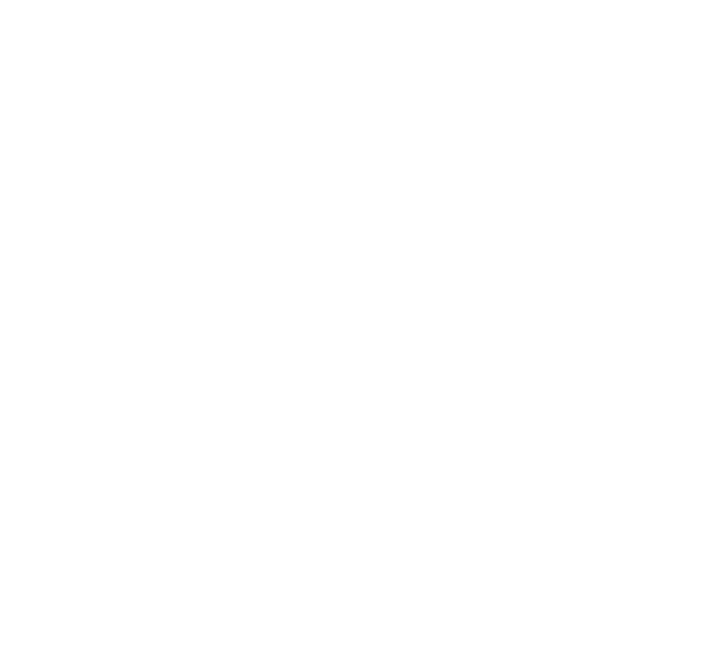
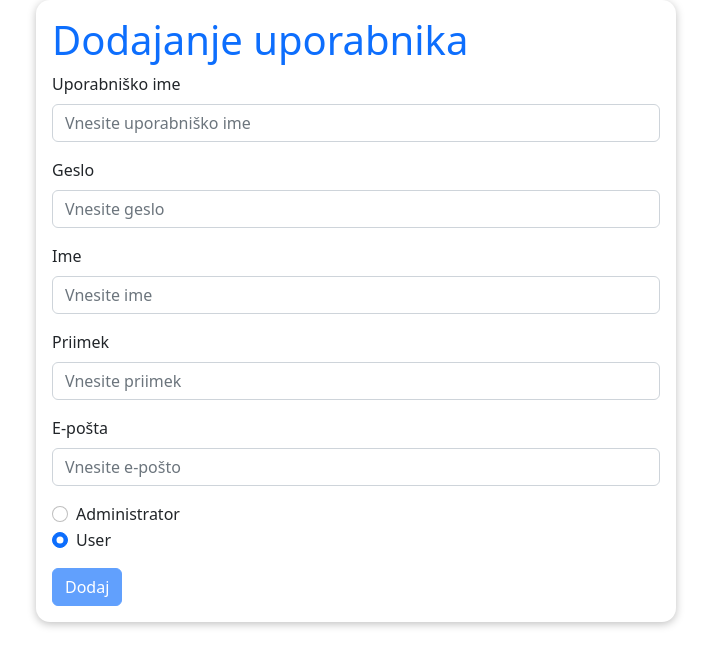
Before and after one commit to shanji97/SMRPOmarduk, a React (Create React App) app in the folder frontend/: page /add-user in a window 1280 px wide. Before the commit this address had no page. Shown: the top 666 px of the page, without its empty margins (284-995 px from the left). Built offline with nearby package versions, Linux system fonts and the light colour scheme.

Commit message:
Add add user form

```diff
--- a/frontend/package.json
+++ b/frontend/package.json
@@ -11,6 +11,7 @@
     "@types/node": "^16.18.13",
     "@types/react": "^18.0.28",
     "@types/react-dom": "^18.0.11",
+    "axios": "^1.3.4",
     "bootstrap": "^5.2.3",
     "react": "^18.2.0",
     "react-bootstrap": "^2.7.2",
@@ -45,5 +46,8 @@
       "last 1 firefox version",
       "last 1 safari version"
     ]
+  },
+  "devDependencies": {
+    "typescript-plugin-css-modules": "^4.2.2"
   }
 }
--- a/frontend/src/App.tsx
+++ b/frontend/src/App.tsx
@@ -2,6 +2,7 @@ import React, {Fragment} from 'react';
 import {BrowserRouter as Router, Routes, Route} from "react-router-dom";
 import './App.css';
 import Home from "./pages/Home";
+import AddUser from "./pages/AddUser";
 
 import 'bootstrap/dist/css/bootstrap.min.css';
 
@@ -11,6 +12,7 @@ function App() {
       <Router>
           <Routes>
               <Route path='/' element={<Home />}/>
+              <Route path='/add-user' element={<AddUser />}/>
           </Routes>
       </Router>
     </Fragment>
--- /dev/null
+++ b/frontend/src/Globals.d.ts
@@ -0,0 +1,2 @@
+declare module "*.module.css";
+declare module "*.module.scss";
--- /dev/null
+++ b/frontend/src/app/hooks.ts
@@ -0,0 +1,7 @@
+import { useDispatch, useSelector } from 'react-redux'
+import type { TypedUseSelectorHook } from 'react-redux'
+import type { RootState, AppDispatch } from './store'
+
+// Use throughout your app instead of plain `useDispatch` and `useSelector`
+export const useAppDispatch: () => AppDispatch = useDispatch
+export const useAppSelector: TypedUseSelectorHook<RootState> = useSelector
--- /dev/null
+++ b/frontend/src/pages/AddUser.module.css
@@ -0,0 +1,13 @@
+.formContainer {
+    padding: .5rem;
+    width: 50%;
+    padding: 1rem;
+    box-shadow: 0 2px 8px rgba(0, 0, 0, 0.25);
+    border-radius: 14px;
+    background-color: white;
+    margin: auto;
+}
+
+.radioButtonContainer {
+    margin-bottom: 1rem;
+}
--- /dev/null
+++ b/frontend/src/pages/AddUser.tsx
@@ -0,0 +1,146 @@
+import { useState } from "react";
+import {Button} from "react-bootstrap";
+import {Form} from "react-bootstrap";
+import { useAppDispatch } from "../app/hooks";
+
+import classes from './AddUser.module.css';
+
+const MIN_USERNAME_LENGTH = 4;
+const MIN_PASSWORD_LENGTH = 6;
+
+const AddUser = () => {
+    const dispatch = useAppDispatch();
+    const [userName, setUserName]     = useState('');
+    const [password, setPassword]     = useState('');
+    const [name, setName]             = useState('');
+    const [surname, setSurname]       = useState('');
+    const [email, setEmail]           = useState('');
+    const [adminRadio, setAdminRadio] = useState(false);
+    const [userRadio, setUserRadio]   = useState(true);
+
+    const userNameChangeHandler = (e: React.ChangeEvent<HTMLInputElement>) => {
+        setUserName(e.target.value);
+    }
+
+    const passwordChangeHandler = (e: React.ChangeEvent<HTMLInputElement>) => {
+        setPassword(e.target.value);
+    }
+
+    const nameChangeHandler = (e: React.ChangeEvent<HTMLInputElement>) => {
+        setName(e.target.value);
+    }
+
+    const surnameChangeHandler = (e: React.ChangeEvent<HTMLInputElement>) => {
+        setSurname(e.target.value);
+    }
+
+    const emailChangeHandler = (e: React.ChangeEvent<HTMLInputElement>) => {
+        setEmail(e.target.value);
+    }
+
+    const adminChangeHandler = () => {
+        setAdminRadio(adminRadio => !adminRadio);
+        setUserRadio(false);
+    }
+
+    const userChangeHandler = () => {
+        setUserRadio(userRadio => !userRadio);
+        setAdminRadio(false);
+    }
+
+    const submitFormHandler = (e: React.FormEvent<HTMLFormElement>) => {
+        e.preventDefault();
+        setUserName('');
+        setPassword('');
+        setName('');
+        setSurname('');
+        setEmail('');
+
+        // TODO send data to backend
+        console.log(userName, password, name, surname, email, adminRadio, userRadio);
+        // dispatch();
+    }
+
+    let formIsValid = userName.length >= MIN_USERNAME_LENGTH &&
+                      password.length >= MIN_PASSWORD_LENGTH &&
+                      name !== '' &&
+                      surname !== '' &&
+                      email.includes('@');
+
+
+    return (
+        <div className={classes.formContainer}>
+            <h1 className='text-primary'>Dodajanje uporabnika</h1>
+            <Form onSubmit={submitFormHandler}>
+                <Form.Group className="mb-3" controlId="formBasicUserName">
+                    <Form.Label>Uporabniško ime</Form.Label>
+                    <Form.Control
+                        placeholder="Vnesite uporabniško ime"
+                        value={userName}
+                        onChange={userNameChangeHandler}
+                    />
+                </Form.Group>
+
+                <Form.Group className="mb-3" controlId="formBasicPassword">
+                    <Form.Label>Geslo</Form.Label>
+                    <Form.Control
+                        type="password"
+                        placeholder="Vnesite geslo"
+                        value={password}
+                        onChange={passwordChangeHandler}
+                    />
+                </Form.Group>
+
+                <Form.Group className="mb-3" controlId="formBasicName">
+                    <Form.Label>Ime</Form.Label>
+                    <Form.Control
+                        placeholder="Vnesite ime"
+                        value={name}
+                        onChange={nameChangeHandler}
+                    />
+                </Form.Group>
+
+                <Form.Group className="mb-3" controlId="formBasicSurname">
+                    <Form.Label>Priimek</Form.Label>
+                    <Form.Control
+                        placeholder="Vnesite priimek"
+                        value={surname}
+                        onChange={surnameChangeHandler}
+                    />
+                </Form.Group>
+
+                <Form.Group className="mb-3" controlId="formBasicEmail">
+                    <Form.Label>E-pošta</Form.Label>
+                    <Form.Control
+                        placeholder="Vnesite e-pošto"
+                        value={email}
+                        onChange={emailChangeHandler}
+                    />
+                </Form.Group>
+
+                <div className={classes.radioButtonContainer}>
+                    <Form.Check
+                        type='radio'
+                        id='admin'
+                        label='Administrator'
+                        checked={adminRadio}
+                        onClick={adminChangeHandler}
+                    />
+                    <Form.Check
+                        type='radio'
+                        id='user'
+                        label='User'
+                        checked={userRadio}
+                        onClick={userChangeHandler}
+                    />
+                </div>
+
+                <Button variant="primary" type="submit" disabled={!formIsValid}>
+                    Dodaj
+                </Button>
+            </Form>
+        </div>
+    )
+}
+
+export default AddUser;
--- a/frontend/tsconfig.json
+++ b/frontend/tsconfig.json
@@ -18,7 +18,8 @@
     "resolveJsonModule": true,
     "isolatedModules": true,
     "noEmit": true,
-    "jsx": "react-jsx"
+    "jsx": "react-jsx",
+    "plugins": [{ "name": "typescript-plugin-css-modules" }]
   },
   "include": [
     "src"
```
Also changed, not shown: frontend/classes/userData.ts (added, +9 -0 lines), frontend/src/features/users/userService.ts (added, +12 -0 lines), frontend/src/features/users/userSlice.ts (added, +23 -0 lines).
